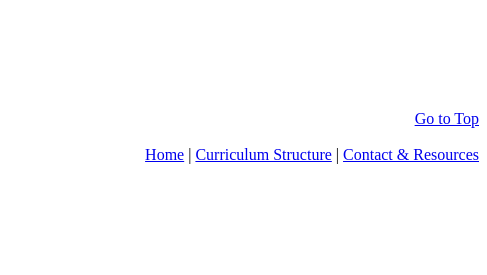
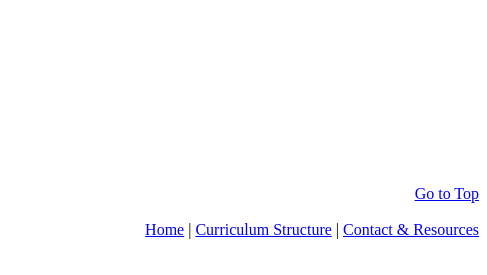
Before and after one commit to Ahqmy28/KOSEN-KMITL-minisite, a plain HTML site: page structure.html in a window 1280 px wide. Shown: the part 925-1200 px from the top of the page, 793-1280 px from the left. Drawn offline with Linux system fonts and the light colour scheme.

Commit message:
Update structure.html

```diff
--- a/structure.html
+++ b/structure.html
@@ -79,7 +79,7 @@
 
 <img class="img_left" style="padding-top: 75px;" align="left" src="images/kosen_logo.jpg" width="150" height="90" alt="KOSEN-KMITL logo">
 
-<div align="right">
+<div align="right" style="padding-top: 75px;">
     <a href="#top">Go to Top</a>
     <br><br>
     <nav>
```
